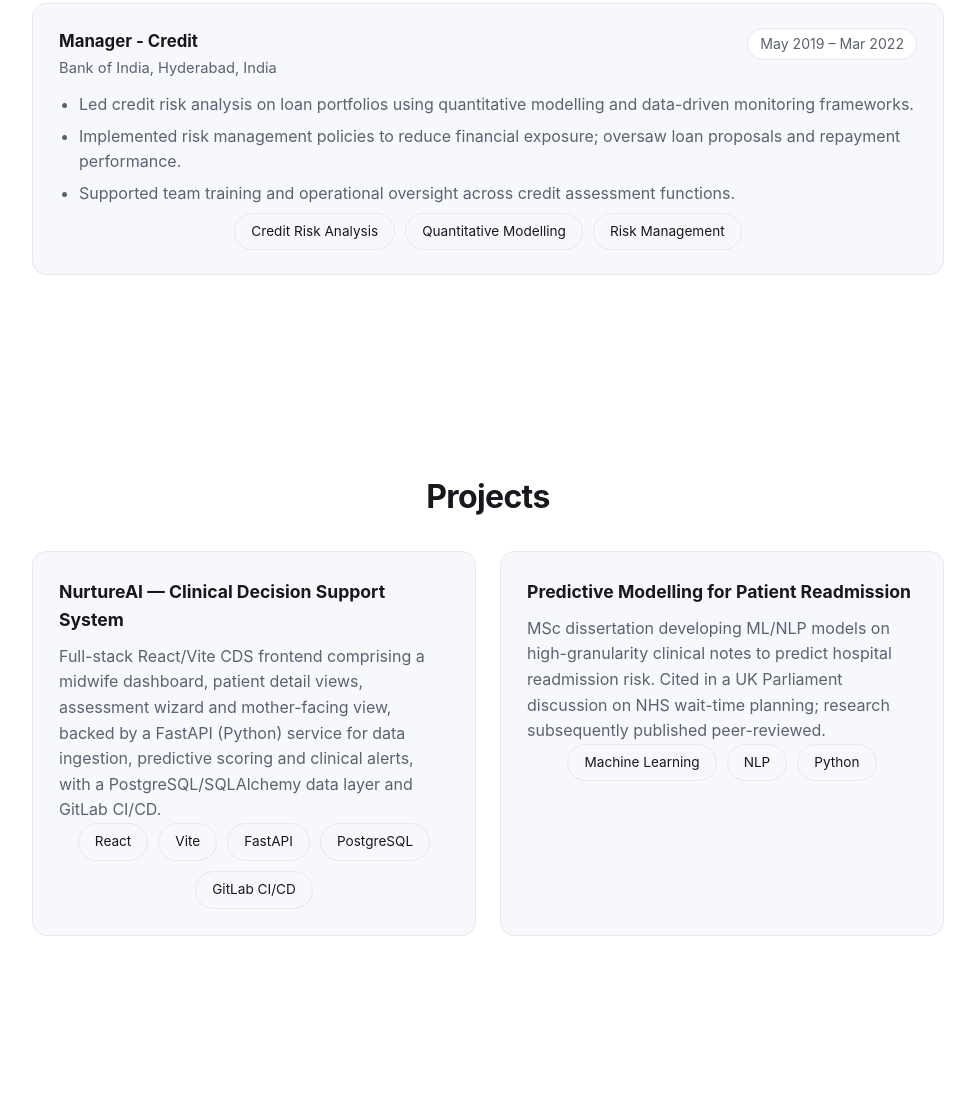
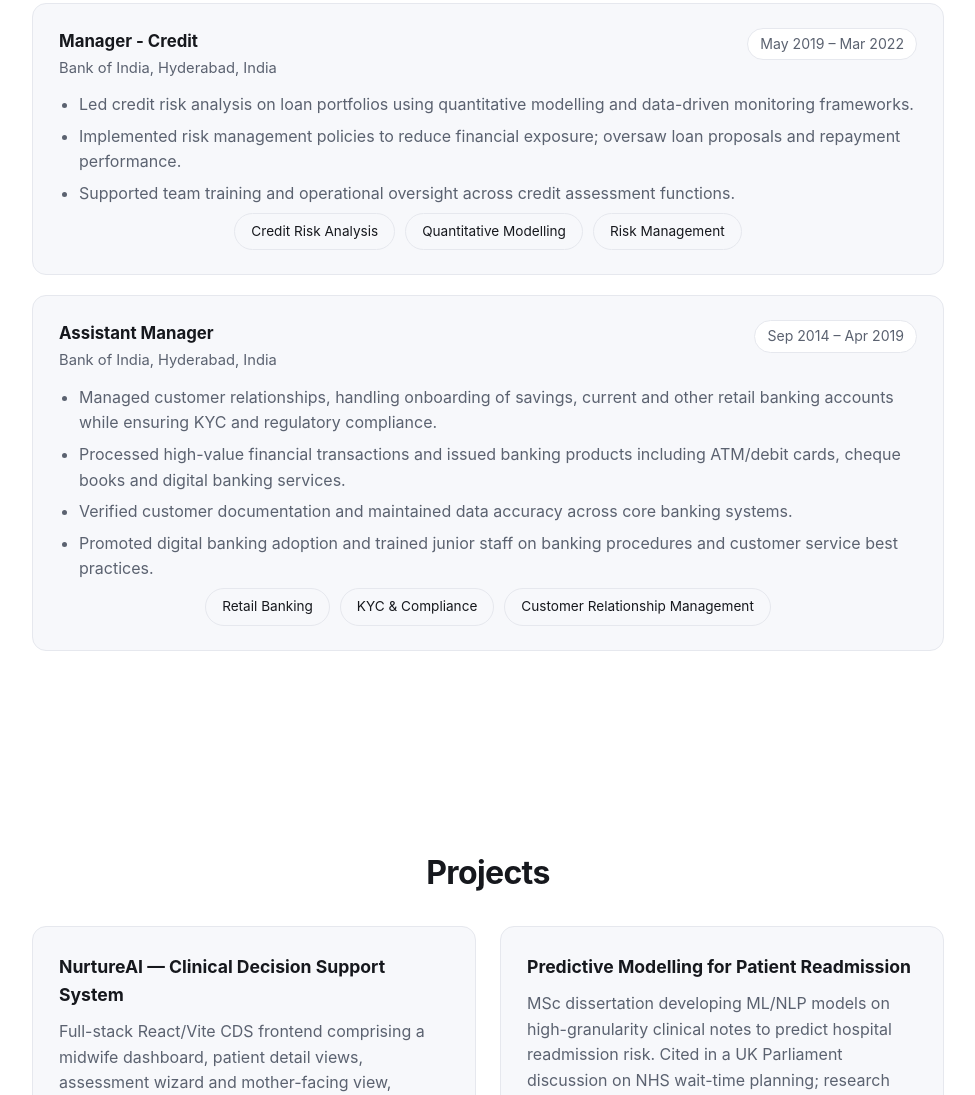
Before and after one commit to jyothimalla/jyothimalla.github.io, a plain HTML site: page index.html in a window 1280 px wide. Shown: the part 3576-4671 px from the top of the page, without its empty margins (152-1127 px from the left). Drawn offline with Linux system fonts and the light colour scheme.

Commit message:
Add Assistant Manager role to experience section

```diff
--- a/index.html
+++ b/index.html
@@ -153,7 +153,27 @@
                 <span class="skill-tag">Risk Management</span>
             </div>
         </div>
-        <!--
+                <div class="exp-item">
+            <div class="exp-item-header">
+                <div>
+                    <div class="exp-role">Assistant Manager</div>
+                    <div class="exp-org">Bank of India, Hyderabad, India</div>
+                </div>
+                <div class="exp-dates">Sep 2014 &ndash; Apr 2019</div>
+            </div>
+            <ul>
+                <li>Managed customer relationships, handling onboarding of savings, current and other retail banking accounts while ensuring KYC and regulatory compliance.</li>
+                <li>Processed high-value financial transactions and issued banking products including ATM/debit cards, cheque books and digital banking services.</li>
+                <li>Verified customer documentation and maintained data accuracy across core banking systems.</li>
+                <li>Promoted digital banking adoption and trained junior staff on banking procedures and customer service best practices.</li>
+            </ul>
+            <div class="skill-tags">
+                <span class="skill-tag">Retail Banking</span>
+                <span class="skill-tag">KYC & Compliance</span>
+                <span class="skill-tag">Customer Relationship Management</span>
+            </div>
+        </div>
+<!--
         <div class="exp-item">
             <div class="exp-item-header">
                 <div>
```
